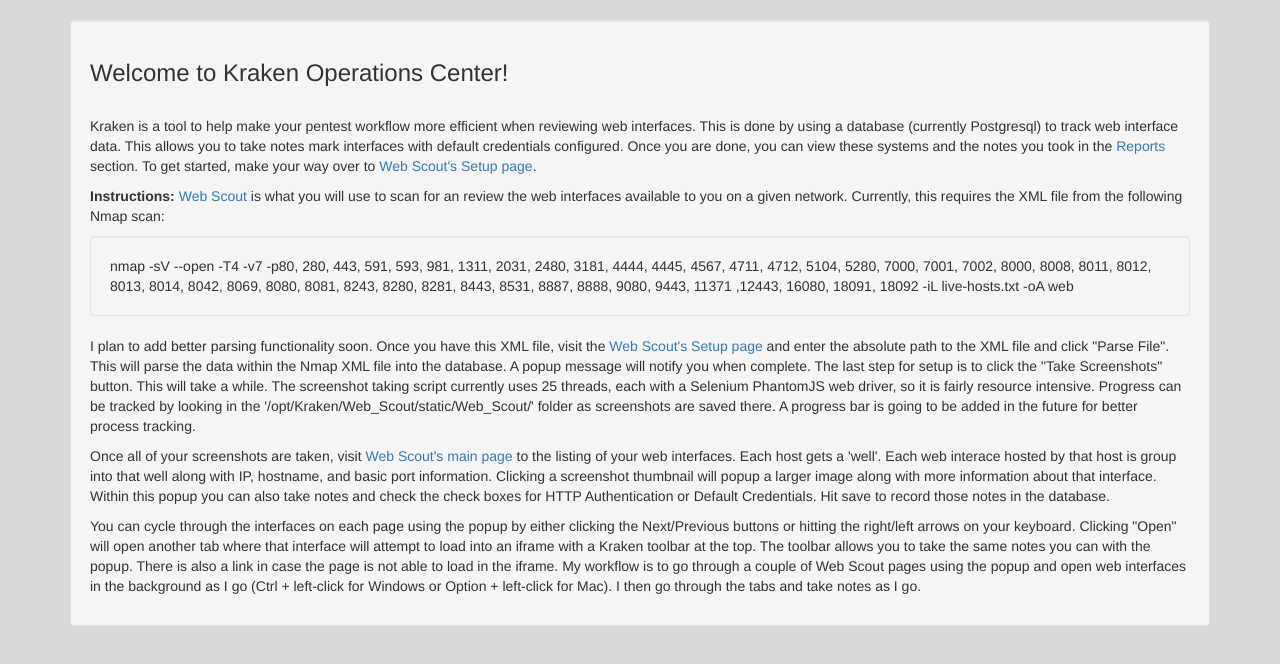
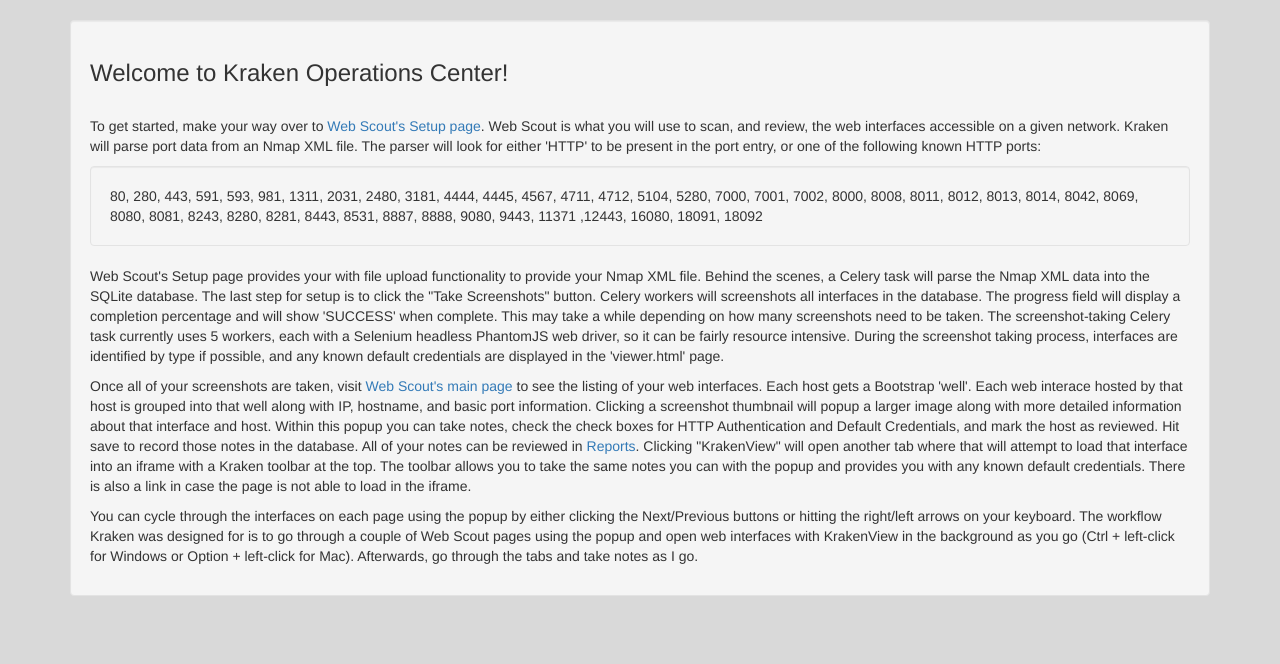
Before and after one commit to Sw4mpf0x/Kraken, a Django app: page / in a window 1280 px wide. Shown: the part 52-716 px from the top of the page. Run offline with Django 3.2, Linux system fonts and the light colour scheme; the visitor is signed in with stand-in values (Sample User, id 1); parts of the project's set-up code (start-up, migrations or seed data) failed here and were passed over; some libraries are stand-ins or nearby versions.

Commit message:
Updates Instructions

```diff
--- a/Kraken/Kraken/templates/Kraken/index.html
+++ b/Kraken/Kraken/templates/Kraken/index.html
@@ -5,23 +5,19 @@
 
 <h3>Welcome to Kraken Operations Center!</h3><br>
 <p>
-    Kraken is a tool to help make your pentest workflow more efficient when reviewing web interfaces. This is done by using a database (currently Postgresql) to track web interface data. This allows you to take notes mark interfaces with default credentials configured. Once you are done, you can view these systems and the notes you took in the <a href="Logs/reports">Reports</a> section. To get started, make your way over to <a href="WebScout/setup">Web Scout's Setup page</a>.
+To get started, make your way over to <a href="WebScout/setup">Web Scout's Setup page</a>. Web Scout is what you will use to scan, and review, the web interfaces accessible on a given network. Kraken will parse port data from an Nmap XML file. The parser will look for either 'HTTP' to be present in the port entry, or one of the following known HTTP ports:
+</p>
+<div class="well">
+80, 280, 443, 591, 593, 981, 1311, 2031, 2480, 3181, 4444, 4445, 4567, 4711, 4712, 5104, 5280, 7000, 7001, 7002, 8000, 8008, 8011, 8012, 8013, 8014, 8042, 8069, 8080, 8081, 8243, 8280, 8281, 8443, 8531, 8887, 8888, 9080, 9443, 11371 ,12443, 16080, 18091, 18092
+</div>
+<p>
+Web Scout's Setup page provides your with file upload functionality to provide your Nmap XML file. Behind the scenes, a Celery task will parse the Nmap XML data into the SQLite database. The last step for setup is to click the "Take Screenshots" button. Celery workers will screenshots all interfaces in the database. The progress field will display a completion percentage and will show 'SUCCESS' when complete. This may take a while depending on how many screenshots need to be taken. The screenshot-taking Celery task currently uses 5 workers, each with a Selenium headless PhantomJS web driver, so it can be fairly resource intensive. During the screenshot taking process, interfaces are identified by type if possible, and any known default credentials are displayed in the 'viewer.html' page.
 </p>
 <p>
-    <b>Instructions:</b>
-    <a href="WebScout">Web Scout</a> is what you will use to scan for an review the web interfaces available to you on a given network. Currently, this requires the XML file from the following Nmap scan:
-</p>
-<div class="well">
-    nmap -sV --open -T4 -v7 -p80, 280, 443, 591, 593, 981, 1311, 2031, 2480, 3181, 4444, 4445, 4567, 4711, 4712, 5104, 5280, 7000, 7001, 7002, 8000, 8008, 8011, 8012, 8013, 8014, 8042, 8069, 8080, 8081, 8243, 8280, 8281, 8443, 8531, 8887, 8888, 9080, 9443, 11371 ,12443, 16080, 18091, 18092 -iL live-hosts.txt -oA web
-</div>
-<p>
-    I plan to add better parsing functionality soon. Once you have this XML file, visit the <a href="WebScout/setup">Web Scout's Setup page</a> and enter the absolute path to the XML file and click "Parse File". This will parse the data within the Nmap XML file into the database. A popup message will notify you when complete. The last step for setup is to click the "Take Screenshots" button. This will take a while. The screenshot taking script currently uses 25 threads, each with a Selenium PhantomJS web driver, so it is fairly resource intensive. Progress can be tracked by looking in the '/opt/Kraken/Web_Scout/static/Web_Scout/' folder as screenshots are saved there. A progress bar is going to be added in the future for better process tracking.
+Once all of your screenshots are taken, visit <a href="WebScout">Web Scout's main page</a> to see the listing of your web interfaces. Each host gets a Bootstrap 'well'. Each web interace hosted by that host is grouped into that well along with IP, hostname, and basic port information. Clicking a screenshot thumbnail will popup a larger image along with more detailed information about that interface and host. Within this popup you can take notes, check the check boxes for HTTP Authentication and Default Credentials, and mark the host as reviewed. Hit save to record those notes in the database. All of your notes can be reviewed in <a href="Logs/reports">Reports</a>. Clicking "KrakenView" will open another tab where that will attempt to load that interface into an iframe with a Kraken toolbar at the top. The toolbar allows you to take the same notes you can with the popup and provides you with any known default credentials. There is also a link in case the page is not able to load in the iframe.
 </p>
 <p>
-    Once all of your screenshots are taken, visit <a href="WebScout">Web Scout's main page</a> to the listing of your web interfaces.  Each host gets a 'well'. Each web interace hosted by that host is group into that well along with IP, hostname, and basic port information. Clicking a screenshot thumbnail will popup a larger image along with more information about that interface. Within this popup you can also take notes and check the check boxes for HTTP Authentication or Default Credentials. Hit save to record those notes in the database.
-</p>
-<p>
-    You can cycle through the interfaces on each page using the popup by either clicking the Next/Previous buttons or hitting the right/left arrows on your keyboard. Clicking "Open" will open another tab where that interface will attempt to load into an iframe with a Kraken toolbar at the top. The toolbar allows you to take the same notes you can with the popup. There is also a link in case the page is not able to load in the iframe. My workflow is to go through a couple of Web Scout pages using the popup and open web interfaces in the background as I go (Ctrl + left-click for Windows or Option + left-click for Mac). I then go through the tabs and take notes as I go.
+You can cycle through the interfaces on each page using the popup by either clicking the Next/Previous buttons or hitting the right/left arrows on your keyboard. The workflow Kraken was designed for is to go through a couple of Web Scout pages using the popup and open web interfaces with KrakenView in the background as you go (Ctrl + left-click for Windows or Option + left-click for Mac). Afterwards, go through the tabs and take notes as I go.
 </p>
 </div>
 </div>
```
Also changed, not shown: README.md.
